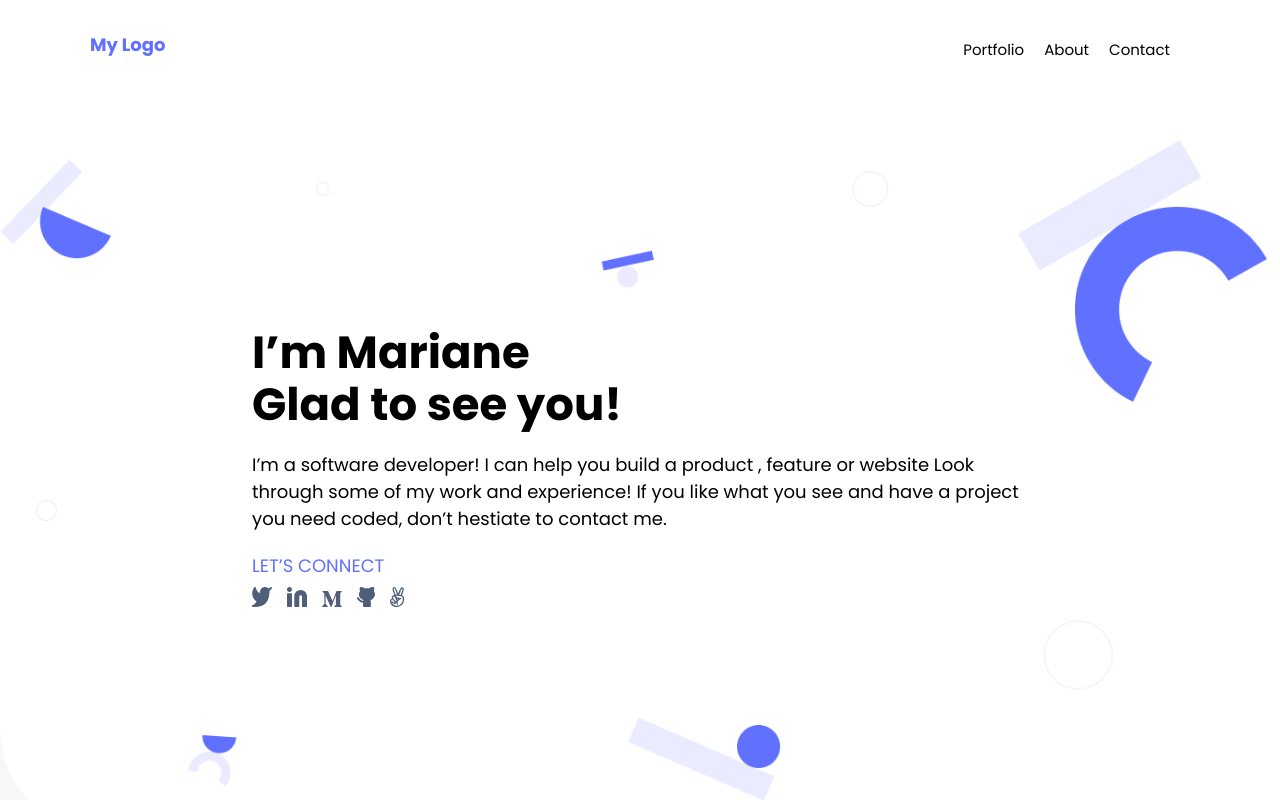
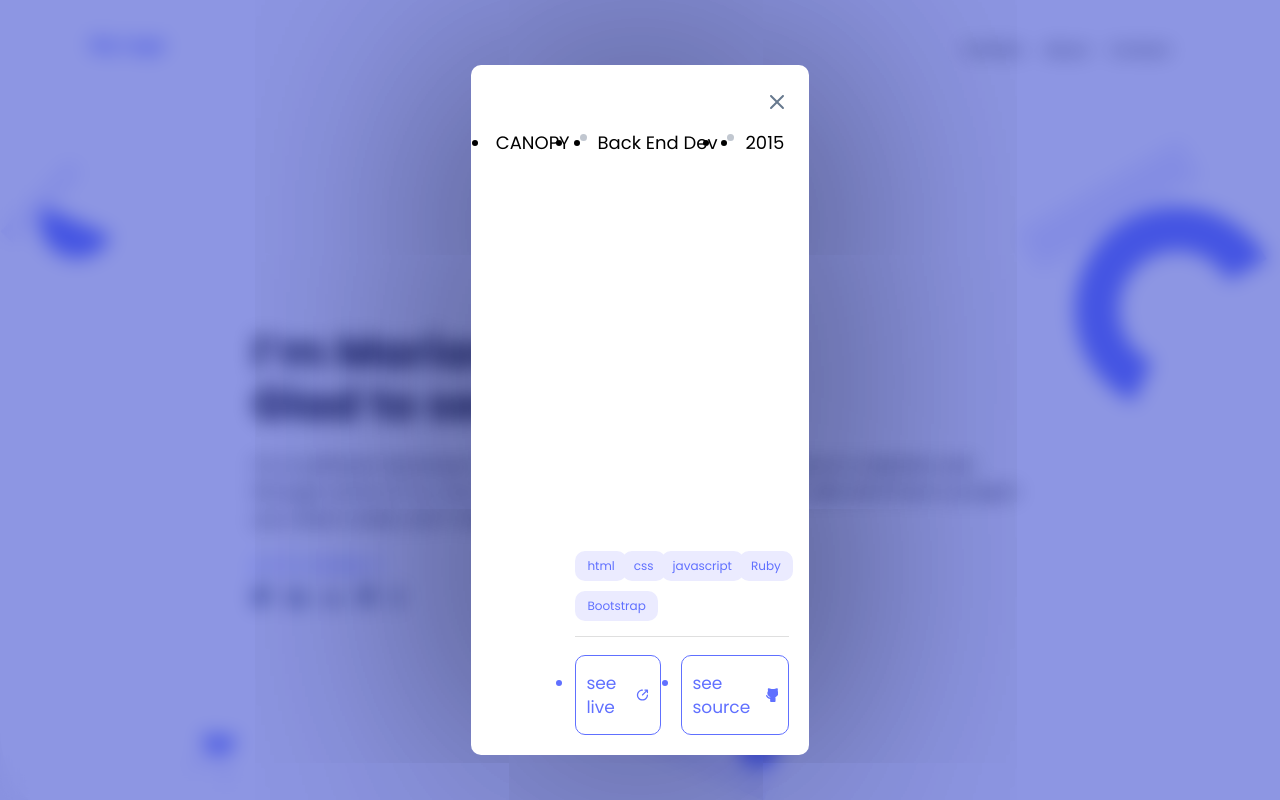
Before and after one commit to olanikegloria/mobile-first, a website: page index.html in a window 1280 px wide. Shown: the top 800 px of the page. Drawn offline with Linux system fonts and the light colour scheme.

Commit message:
modal work

```diff
--- /dev/null
+++ b/details.css
@@ -0,0 +1,152 @@
+.backdrop {
+  width: 100%;
+  height: 100vh;
+  position: fixed;
+  background-color: #2e3ecb8a;
+  backdrop-filter: blur(10px);
+  z-index: 10000;
+  display: flex;
+  align-items: center;
+  justify-content: center;
+  padding-top: 20px;
+  /* transform: scale(1) rotate(100deg);
+  transition: 500ms ease-in-out; */
+  overflow: hidden;
+}
+
+.modal {
+  background-color: #ffff;
+  display: flex;
+  flex-direction: column;
+  border-radius: 10px;
+  padding: 20px;
+  margin: 0px 10px;
+  box-shadow: 0 0 30vw rgba(0, 0, 0, 0.663);
+}
+
+.modal-header ul {
+  display: flex;
+  align-items: center;
+  flex-wrap: wrap;
+  margin-bottom: 10px;
+}
+
+.project-desc {
+  margin-top: 10px;
+}
+
+.modal-header {
+  margin: 15px 0px;
+}
+
+.modal-header .title {
+  display: flex;
+  align-items: center;
+  justify-content: space-between;
+}
+
+.modal-header .title svg {
+  position: relative;
+  bottom: 10px;
+  cursor: pointer;
+}
+
+.modal-header ul li {
+  padding: 5px;
+}
+
+.modal-header ul li div {
+  width: 7px;
+  height: 7px;
+  background-color: #C1C7D0;
+  border-radius: 50%;
+}
+
+.desc-image-container {
+  width: 100%;
+}
+
+.modal-img {
+  width: 100%;
+}
+
+
+.modal-img img {
+  object-fit: cover;
+  height: 100%;
+}
+
+.btn-div {
+  margin: 15px 0;
+  list-style: none;
+  font-size: 12px;
+  display: flex;
+  flex-direction: row;
+  gap: 10px;
+  flex-wrap: wrap;
+}
+
+
+.btn {
+  border: none;
+  padding: 7px 12px;
+  color: #6070ff;
+  text-decoration: none;
+  background-color: #ebebff;
+  border-radius: 10px;
+  font-weight: 500;
+}
+
+.last-btn {
+  padding: 15px 10px;
+  width: 100%;
+  border: 1px solid #6070ff;
+  border-radius: 10px;
+  color: #6070ff;
+  transition: 300ms ease-in-out;
+}
+
+.last-btn a {
+  display: flex;
+  align-items: center;
+  gap: 10px;
+  justify-content: center;
+}
+
+.last-btn:hover {
+  background: #4053fc;
+  color: #fff;
+  cursor: pointer;
+}
+
+.see-projects {
+  display: flex;
+  width: 100%;
+  padding-top: 10px;
+  gap: 20px;
+  border-top: 1px solid rgba(0, 0, 0, 0.127);
+}
+
+.open-backdrop {
+  transform: scale(1) rotate(0deg);
+}
+
+/* //mediaqueries */
+@media (min-width:805px) {
+  .project-desc {
+    display: flex;
+  }
+
+  .desc-image-container {
+    height: 350px;
+    overflow: hidden;
+  }
+
+  .project-desc .parag {
+    flex-basis: 70%;
+  }
+
+  .modal {
+    max-width: 900px;
+  }
+}
--- a/index.html
+++ b/index.html
@@ -8,6 +8,7 @@
   <title>Portfolio</title>
   <link rel="stylesheet" href="./style.css" />
    <link rel="stylesheet" href="./side-menu.css" />
+    <link rel="stylesheet" href="./details.css" />
   <link rel="stylesheet" href="https://cdnjs.cloudflare.com/ajax/libs/font-awesome/6.3.0/css/all.min.css"
     integrity="sha512-SzlrxWUlpfuzQ+pcUCosxcglQRNAq/DZjVsC0lE40xsADsfeQoEypE+enwcOiGjk/bSuGGKHEyjSoQ1zVisanQ=="
     crossorigin="anonymous" referrerpolicy="no-referrer" />
@@ -17,6 +18,80 @@
 </head>
 
 <body>
+      <section class="backdrop">
+        <div class="modal">
+          <div class="container-modal">
+            <div class="modal-header">
+              <div class="title">
+                <h3 class="desc-title"></h3>
+                <svg width="24" height="24" class="close-btn" viewBox="0 0 24 24" fill="none"
+                  xmlns="http://www.w3.org/2000/svg">
+                  <path fill-rule="evenodd" clip-rule="evenodd"
+                    d="M5.29289 5.29289C5.68342 4.90237 6.31658 4.90237 6.70711 5.29289L12 10.5858L17.2929 5.29289C17.6834 4.90237 18.3166 4.90237 18.7071 5.29289C19.0976 5.68342 19.0976 6.31658 18.7071 6.70711L13.4142 12L18.7071 17.2929C19.0976 17.6834 19.0976 18.3166 18.7071 18.7071C18.3166 19.0976 17.6834 19.0976 17.2929 18.7071L12 13.4142L6.70711 18.7071C6.31658 19.0976 5.68342 19.0976 5.29289 18.7071C4.90237 18.3166 4.90237 17.6834 5.29289 17.2929L10.5858 12L5.29289 6.70711C4.90237 6.31658 4.90237 5.68342 5.29289 5.29289Z"
+                    fill="#67798E" />
+                </svg>
+
+              </div>
+
+              <ul>
+                <li>CANOPY</li>
+                <li>
+                  <div></div>
+                </li>
+                <li>Back End Dev</li>
+                <li>
+                  <div></div>
+                </li>
+                <li>2015</li>
+            </div>
+            </ul>
+            <div class="desc-image-container">
+              <img src="" class="modal-img">
+            </div>
+
+            <div class="project-desc">
+              <p class="parag">
+
+              </p>
+
+              <div class="desc-controls">
+                <ul class="btn-div">
+                  <li class="btn">html</li>
+                  <li class="btn">css</li>
+                  <li class="btn">javascript</li>
+                  <li class="btn">Ruby</li>
+                  <li class="btn">Bootstrap</li>
+                </ul>
+
+                <ul class="see-projects">
+                  <li class="last-btn">
+                    <a>
+                      <span>see live</span>
+                      <svg width="24" height="24" viewBox="0 0 24 24" fill="none" xmlns="http://www.w3.org/2000/svg">
+                        <path fill-rule="evenodd" clip-rule="evenodd"
+                          d="M5 12C5 8.13401 8.13401 5 12 5C12.5523 5 13 4.55228 13 4C13 3.44772 12.5523 3 12 3C7.02944 3 3 7.02944 3 12C3 16.9706 7.02944 21 12 21C16.9706 21 21 16.9706 21 12C21 11.4477 20.5523 11 20 11C19.4477 11 19 11.4477 19 12C19 15.866 15.866 19 12 19C8.13401 19 5 15.866 5 12ZM16 3C15.4477 3 15 3.44772 15 4C15 4.55228 15.4477 5 16 5H17.5858L11.2929 11.2929C10.9024 11.6834 10.9024 12.3166 11.2929 12.7071C11.6834 13.0976 12.3166 13.0976 12.7071 12.7071L19 6.41421V8C19 8.55228 19.4477 9 20 9C20.5523 9 21 8.55228 21 8V4C21 3.44772 20.5523 3 20 3H16Z"
+                          fill="currentColor" />
+                      </svg>
+
+                    </a>
+                  </li>
+
+                  <li class="last-btn">
+                    <a>
+                      <p>see source</p>
+                      <svg width="18" height="20" viewBox="0 0 18 20" fill="none" xmlns="http://www.w3.org/2000/svg">
+                        <path
+                          d="M17.9989 7.46114C17.9989 6.32124 17.6329 5.25043 16.9342 4.31779C17.2004 3.41969 17.2669 2.27979 17.2004 0.967185C17.1671 0.414508 16.7345 0 16.2022 0C15.9028 0 13.3741 0.0345423 11.9101 1.38169C10.6458 1.1399 9.31495 1.1399 8.01736 1.38169C6.58667 0.0345423 4.05802 0 3.7253 0C3.19296 0 2.76042 0.414508 2.72715 0.967185C2.62734 2.27979 2.72715 3.41969 2.99333 4.31779C2.29462 5.28497 1.92863 6.35579 1.92863 7.46114C1.92863 9.8791 3.7253 12.0553 6.45358 13.0915C6.35377 13.2988 6.28723 13.5406 6.22068 13.7824C3.32604 13.4715 1.9619 10.7427 1.89536 10.639C1.66246 10.1209 1.06357 9.91364 0.56449 10.19C0.0654144 10.4318 -0.134216 11.0535 0.131958 11.5717C0.198501 11.7444 2.02845 15.4404 6.05432 15.8549V18.9637C6.05432 19.5509 6.48686 20 7.05248 20H12.875C13.4406 20 13.8732 19.5509 13.8732 18.9637V14.8532C13.8732 14.2314 13.7401 13.6442 13.5072 13.1261C16.2022 12.0553 17.9989 9.91364 17.9989 7.46114Z"
+                          fill="currentColor" />
+                      </svg>
+                    </a>
+                  </li>
+                </ul>
+              </div>
+            </div>
+          </div>
+        </div>
+      </section>
   <header>
       <nav class="side-menu">
         <div class="header">
--- a/style.css
+++ b/style.css
@@ -10,6 +10,7 @@ body {
   font-family: "Poppins", sans-serif;
   width: 100%;
   overflow-x: hidden;
+  list-style: none;
 }
 
 .navbar {
```
Also changed, not shown: images/modal.png (added).
